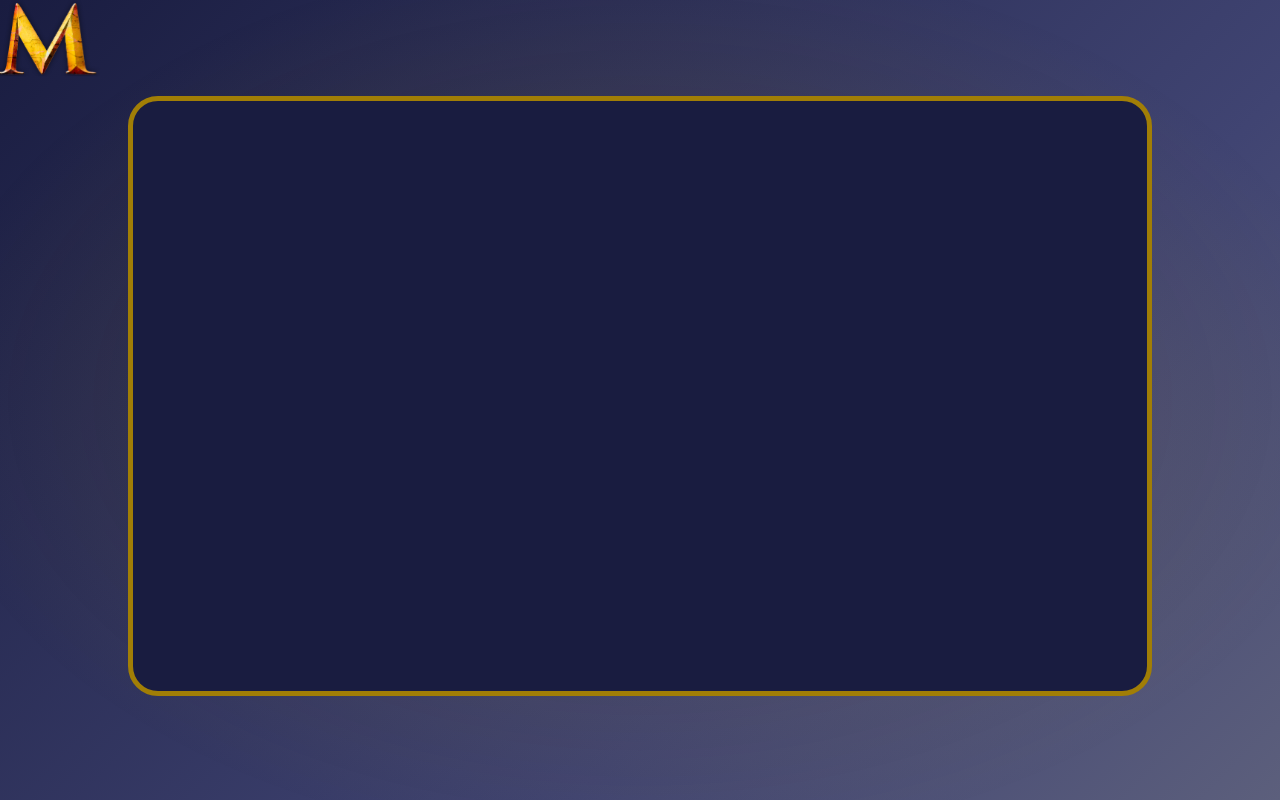
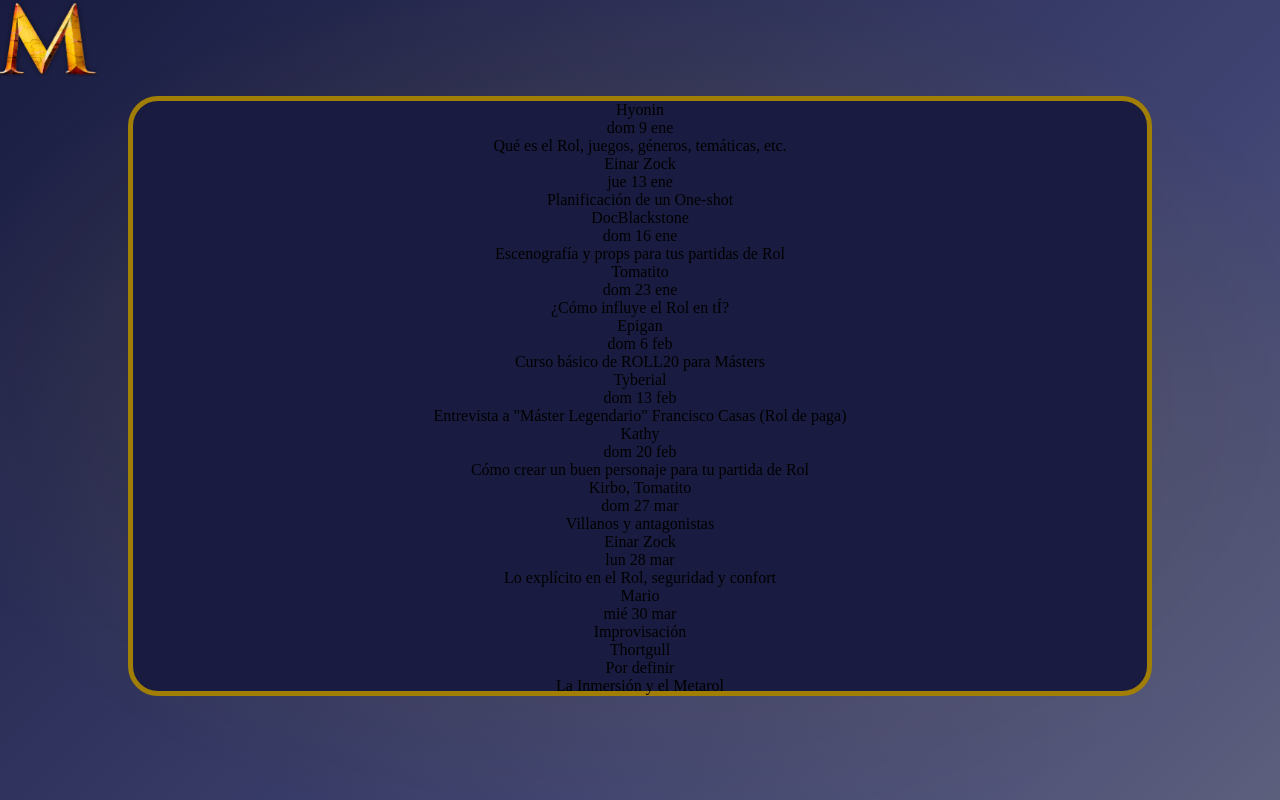
Before and after one commit to Kakalanp/Multiverso-del-rol, a JavaScript app: page / in a window 1280 px wide. Built offline with nearby package versions, Linux system fonts and the light colour scheme; the HTML template or start-up script is replaced by a standard one.

Commit message:
Finished components
- Updated placeholder data

```diff
--- /dev/null
+++ b/src/components/Event.js
@@ -0,0 +1,9 @@
+export default function Event({master, title, date, time, masterId}) {
+    return(
+        <div>
+            <p>{master}</p>
+            <p>{date}</p>
+            <p>{title}</p>
+        </div>
+    )
+}
--- a/src/components/Schedule.js
+++ b/src/components/Schedule.js
@@ -1,7 +1,14 @@
 import styles from '../styles/Schedule.module.css'
+import data from '../dataPlaceholder.js'
+import Event from './Event'
 
 export default function Schedule() {
+    const confirmedTopic = data.filter((topic) => topic.ESTADO === 'Confirmado')
     return(
-        <div className={styles.container}></div>
+        <div className={styles.container}>
+          {confirmedTopic.map((topic) => (
+            <Event key={Math.random()} master={topic.MASTER} title={topic.TEMA} date={topic.FECHA} time={topic.HORARIO} masterId={topic.ID} />
+          ))}
+        </div>
     )
 }
--- /dev/null
+++ b/src/dataPlaceholder.js
@@ -0,0 +1,252 @@
+const data = [
+  {
+    ESTADO: "Confirmado",
+    FECHA: "dom 9 ene",
+    HORARIO: "11:00 MEX / 14:00 ARG",
+    TEMA: "Qué es el Rol, juegos, géneros, temáticas, etc.",
+    MASTER: "Hyonin",
+    ID: "689997647720874075"
+  },
+  {
+    ESTADO: "Confirmado",
+    FECHA: "jue 13 ene",
+    HORARIO: "16:00 MEX / 19:00 ARG",
+    TEMA: "Planificación de un One-shot",
+    MASTER: "Einar Zock",
+    ID: "877196244445974588"
+  },
+  {
+    ESTADO: "Confirmado",
+    FECHA: "dom 16 ene",
+    HORARIO: "13:00 MEX / 16:00 ARG",
+    TEMA: "Escenografía y props para tus partidas de Rol",
+    MASTER: "DocBlackstone",
+    ID: "321108182631972865"
+  },
+  {
+    ESTADO: "Confirmado",
+    FECHA: "dom 23 ene",
+    HORARIO: "10:00 MEX / 13:00 ARG",
+    TEMA: "¿Cómo influye el Rol en tÍ?",
+    MASTER: "Tomatito",
+    ID: "722334870046638131"
+  },
+  {
+    ESTADO: "Confirmado",
+    FECHA: "dom 6 feb",
+    HORARIO: "11:00 MEX / 14:00 ARG",
+    TEMA: "Curso básico de ROLL20 para Másters",
+    MASTER: "Epigan",
+    ID: "560867339579555881"
+  },
+  {
+    ESTADO: "Confirmado",
+    FECHA: "dom 13 feb",
+    HORARIO: "11:00 MEX / 14:00 ARG",
+    TEMA: "Entrevista a \"Máster Legendario\" Francisco Casas (Rol de paga)",
+    MASTER: "Tyberial",
+    ID: "543645304113856532"
+  },
+  {
+    ESTADO: "Confirmado",
+    FECHA: "dom 20 feb",
+    HORARIO: "11:00 MEX / 14:00 ARG",
+    TEMA: "Cómo crear un buen personaje para tu partida de Rol",
+    MASTER: "Kathy",
+    ID: "262656969217802242"
+  },
+  {
+    ESTADO: "Confirmado",
+    FECHA: "dom 27 mar",
+    HORARIO: "11:00 MEX / 14:00 ARG",
+    TEMA: "Villanos y antagonistas",
+    MASTER: "Kirbo, Tomatito",
+    ID: "241955993192235011, 722334870046638131"
+  },
+  {
+    ESTADO: "Confirmado",
+    FECHA: "lun 28 mar",
+    HORARIO: "18:00 MEX / 21:00 ARG",
+    TEMA: "Lo explícito en el Rol, seguridad y confort",
+    MASTER: "Einar Zock",
+    ID: "877196244445974588"
+  },
+  {
+    ESTADO: "Confirmado",
+    FECHA: "mié 30 mar",
+    HORARIO: "16:00 MEX / 19:00 ARG",
+    TEMA: "Improvisación",
+    MASTER: "Mario",
+    ID: "458515755294654476"
+  },
+  {
+    ESTADO: "Confirmado",
+    FECHA: "Por definir",
+    HORARIO: "16:00 MEX / 19:00 ARG",
+    TEMA: "La Inmersión y el Metarol",
+    MASTER: "Thortgull",
+    ID: "471779452997599272"
+  },
+  {
+    ESTADO: "Por definir",
+    FECHA: "Abierto",
+    HORARIO: "Abierto",
+    TEMA: "Cómo interpretar mejor a tu personaje",
+    MASTER: "Abierto",
+    ID: ""
+  },
+  {
+    ESTADO: "Por definir",
+    FECHA: "Abierto",
+    HORARIO: "Abierto",
+    TEMA: "Herramientas para un rol Cinematográfico",
+    MASTER: "Abierto",
+    ID: ""
+  },
+  {
+    ESTADO: "Por definir",
+    FECHA: "Abierto",
+    HORARIO: "Abierto",
+    TEMA: "Cómo ser director de juego o máster",
+    MASTER: "Abierto",
+    ID: ""
+  },
+  {
+    ESTADO: "Por definir",
+    FECHA: "Abierto",
+    HORARIO: "Abierto",
+    TEMA: "Herramientas generales del máster",
+    MASTER: "Abierto",
+    ID: ""
+  },
+  {
+    ESTADO: "Por definir",
+    FECHA: "Abierto",
+    HORARIO: "Abierto",
+    TEMA: "Taller de descripción",
+    MASTER: "Abierto",
+    ID: ""
+  },
+  {
+    ESTADO: "Por definir",
+    FECHA: "Abierto",
+    HORARIO: "Abierto",
+    TEMA: "PBTA Acelerado, un sistema ideal para masters y jugadores nuevos",
+    MASTER: "Abierto",
+    ID: ""
+  },
+  {
+    ESTADO: "Por definir",
+    FECHA: "Abierto",
+    HORARIO: "Abierto",
+    TEMA: "Tableros Virtuales y sus ventajas",
+    MASTER: "Abierto",
+    ID: ""
+  },
+  {
+    ESTADO: "Por definir",
+    FECHA: "Abierto",
+    HORARIO: "Abierto",
+    TEMA: "Como gestionar una mesa",
+    MASTER: "Abierto",
+    ID: ""
+  },
+  {
+    ESTADO: "Por definir",
+    FECHA: "Abierto",
+    HORARIO: "Abierto",
+    TEMA: "Cómo vender tu partida de Rol",
+    MASTER: "Abierto",
+    ID: ""
+  },
+  {
+    ESTADO: "Por definir",
+    FECHA: "Abierto",
+    HORARIO: "Abierto",
+    TEMA: "Planificación de una Campaña (sandbox o lineal)",
+    MASTER: "Abierto",
+    ID: ""
+  },
+  {
+    ESTADO: "Por definir",
+    FECHA: "Abierto",
+    HORARIO: "Abierto",
+    TEMA: "Cómo seleccionar a tus jugadores",
+    MASTER: "Abierto",
+    ID: ""
+  },
+  {
+    ESTADO: "Por definir",
+    FECHA: "Abierto",
+    HORARIO: "Abierto",
+    TEMA: "Enemigos que generan empatía: como evitar una party murderhobo",
+    MASTER: "Abierto",
+    ID: ""
+  },
+  {
+    ESTADO: "Por definir",
+    FECHA: "Abierto",
+    HORARIO: "Abierto",
+    TEMA: "Cómo hacer WorldBuilding",
+    MASTER: "Abierto",
+    ID: ""
+  },
+  {
+    ESTADO: "Por definir",
+    FECHA: "Abierto",
+    HORARIO: "Abierto",
+    TEMA: "PBTA Estilo de Diseño",
+    MASTER: "Abierto",
+    ID: ""
+  },
+  {
+    ESTADO: "Por definir",
+    FECHA: "Abierto",
+    HORARIO: "Abierto",
+    TEMA: "PJS prearmados o creación de nuevos pjs",
+    MASTER: "Abierto",
+    ID: ""
+  },
+  {
+    ESTADO: "Por definir",
+    FECHA: "Abierto",
+    HORARIO: "Abierto",
+    TEMA: "¿Cómo hacer arcos interesantes para tu personaje?",
+    MASTER: "Abierto",
+    ID: ""
+  },
+  {
+    ESTADO: "Por definir",
+    FECHA: "Abierto",
+    HORARIO: "Abierto",
+    TEMA: "Creación de Mapas",
+    MASTER: "Abierto",
+    ID: ""
+  },
+  {
+    ESTADO: "Por definir",
+    FECHA: "Abierto",
+    HORARIO: "Abierto",
+    TEMA: "Cómo balancear encuentros/combates",
+    MASTER: "Abierto",
+    ID: ""
+  },
+  {
+    ESTADO: "Por definir",
+    FECHA: "Abierto",
+    HORARIO: "Abierto",
+    TEMA: "Taller de redacción",
+    MASTER: "Abierto",
+    ID: ""
+  },
+  {
+    ESTADO: "Por definir",
+    FECHA: "Abierto",
+    HORARIO: "Abierto",
+    TEMA: "Términos de rol, que es un min-max, power gamer, munchkin, rule lawyer",
+    MASTER: "Abierto",
+    ID: ""
+  }
+]
+
+  export default data;
```
